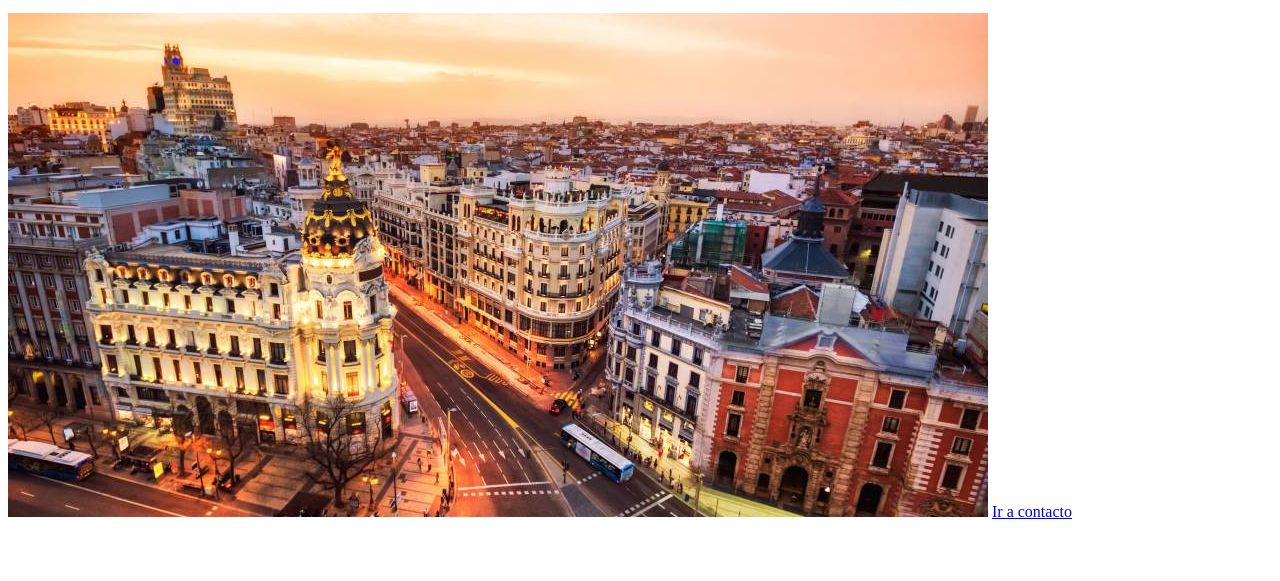
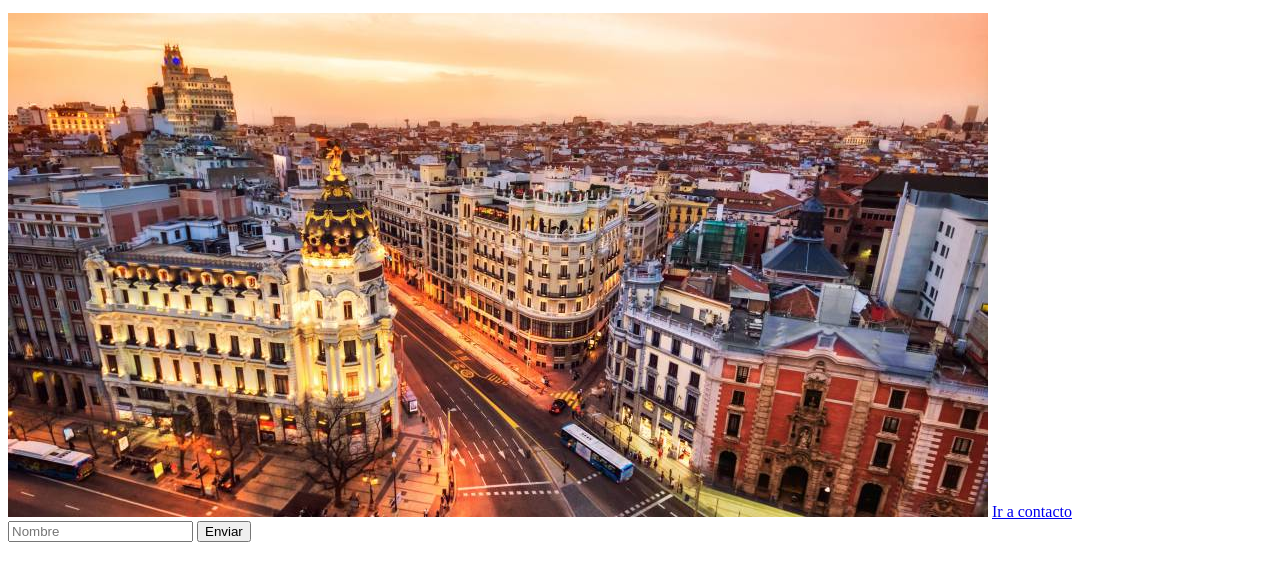
Before and after one commit to getafetest/test_git, a plain HTML site: page index.html in a window 1280 px wide. Shown: the part 101-682 px from the top of the page. Drawn offline with Linux system fonts and the light colour scheme.

Commit message:
add form html

```diff
--- a/index.html
+++ b/index.html
@@ -11,5 +11,9 @@
     <p>Madrid es una ciudad cosmopolita y acogedora...</p>
     <img src="img/madrid.jpg" alt="Fotografía de Madrid">
     <a href="contacto.html">Ir a contacto</a>
+    <form>
+        <input type="text" placeholder="Nombre">
+        <button type="submit">Enviar</button>
+    </form>
 </body>
 </html>
```
